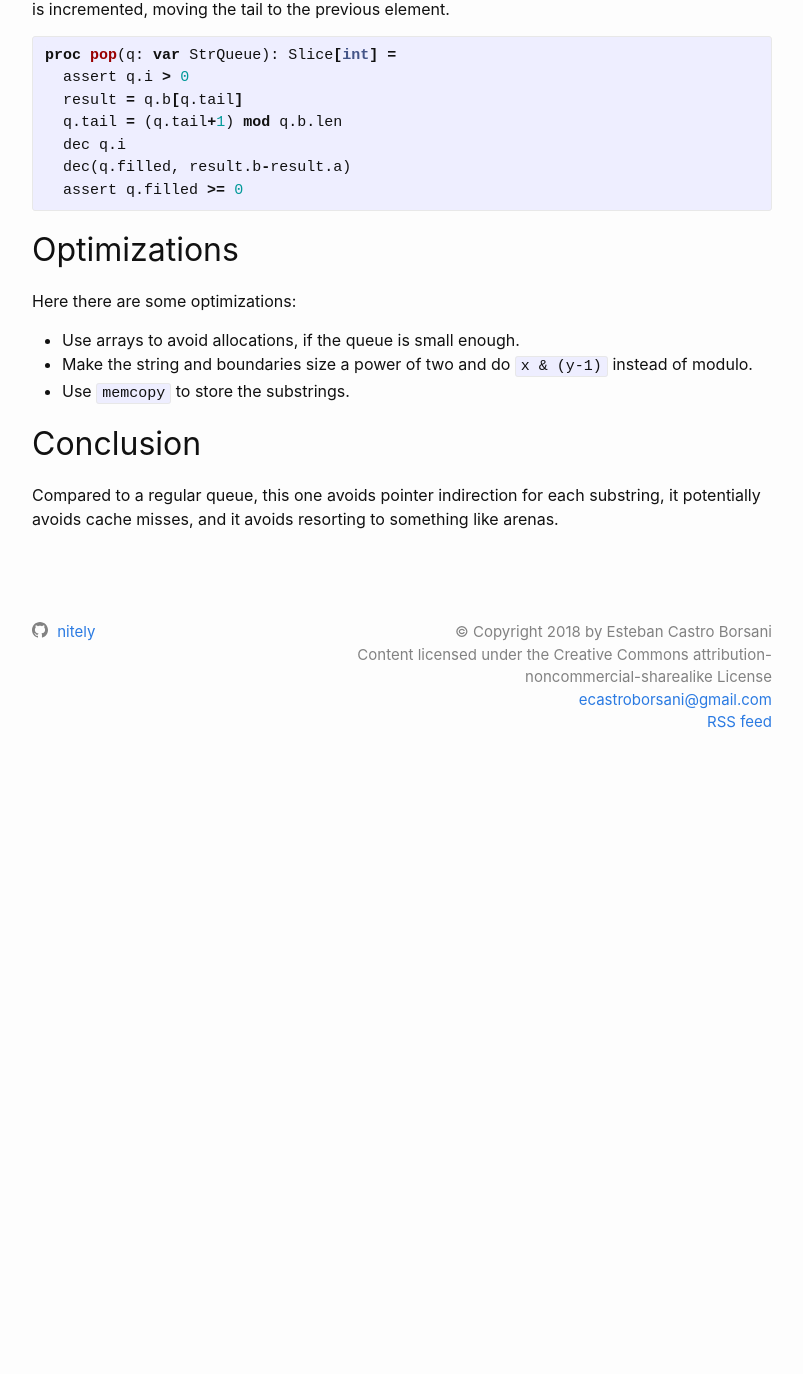
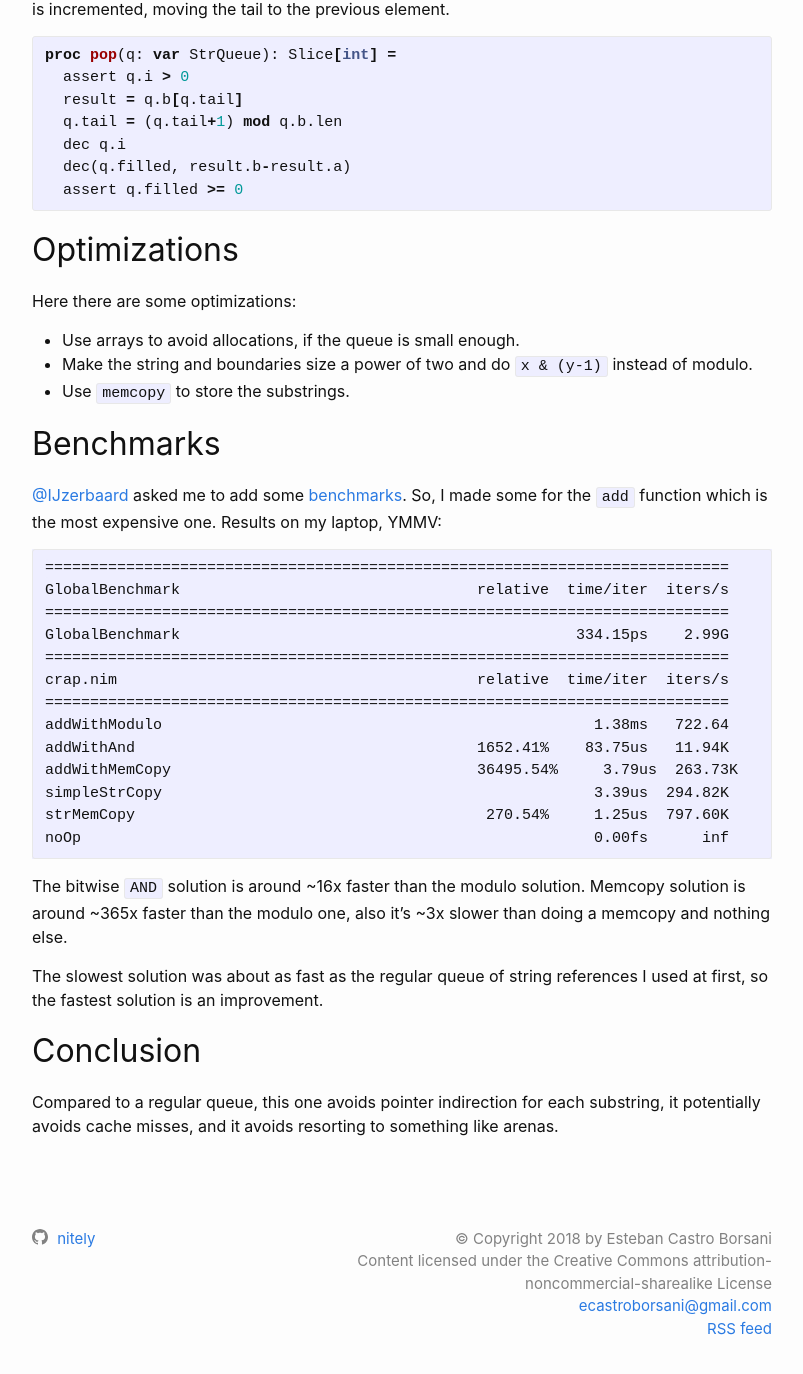
Before and after one commit to nitely/nitely.github.io, a Jekyll site: the page built from _posts/2018-05-16-an-efficient-queue-of-strings.markdown, in a window 1280 px wide and 1400 px high, scrolled down 1849 px. Shown: the top 1374 px of the window, without its empty margins (238-1041 px from the left). Built offline with Jekyll 4.4.1, drawn with Linux system fonts in a browser that asks for light colours; before the commit the page ends 2643 px from its top, so only the background shows below that.

Commit message:
queue of strings benchmarks

````diff
--- a/_posts/2018-05-16-an-efficient-queue-of-strings.markdown
+++ b/_posts/2018-05-16-an-efficient-queue-of-strings.markdown
@@ -84,6 +84,30 @@ Here there are some optimizations:
 * Make the string and boundaries size a power of two and do `x & (y-1)` instead of modulo.
 * Use `memcopy` to store the substrings.
 
+## Benchmarks
+
+[@IJzerbaard](https://www.reddit.com/r/programming/comments/8k2lny/an_efficient_circular_queue_of_strings/dz4eu67/) asked me to add some [benchmarks](https://gist.github.com/nitely/35b57b22aa6d360b6f53f4b01762208e). So, I made some for the `add` function which is the most expensive one. Results on my laptop, YMMV:
+
+```
+============================================================================
+GlobalBenchmark                                 relative  time/iter  iters/s
+============================================================================
+GlobalBenchmark                                            334.15ps    2.99G
+============================================================================
+crap.nim                                        relative  time/iter  iters/s
+============================================================================
+addWithModulo                                                1.38ms   722.64
+addWithAnd                                      1652.41%    83.75us   11.94K
+addWithMemCopy                                  36495.54%     3.79us  263.73K
+simpleStrCopy                                                3.39us  294.82K
+strMemCopy                                       270.54%     1.25us  797.60K
+noOp                                                         0.00fs      inf
+```
+
+The bitwise `AND` solution is around ~16x faster than the modulo solution. Memcopy solution is around ~365x faster than the modulo one, also it's ~3x slower than doing a memcopy and nothing else.
+
+The slowest solution was about as fast as the regular queue of string references I used at first, so the fastest solution is an improvement.
+
 ## Conclusion
 
 Compared to a regular queue, this one avoids pointer indirection for each substring, it potentially avoids cache misses, and it avoids resorting to something like arenas.
````
